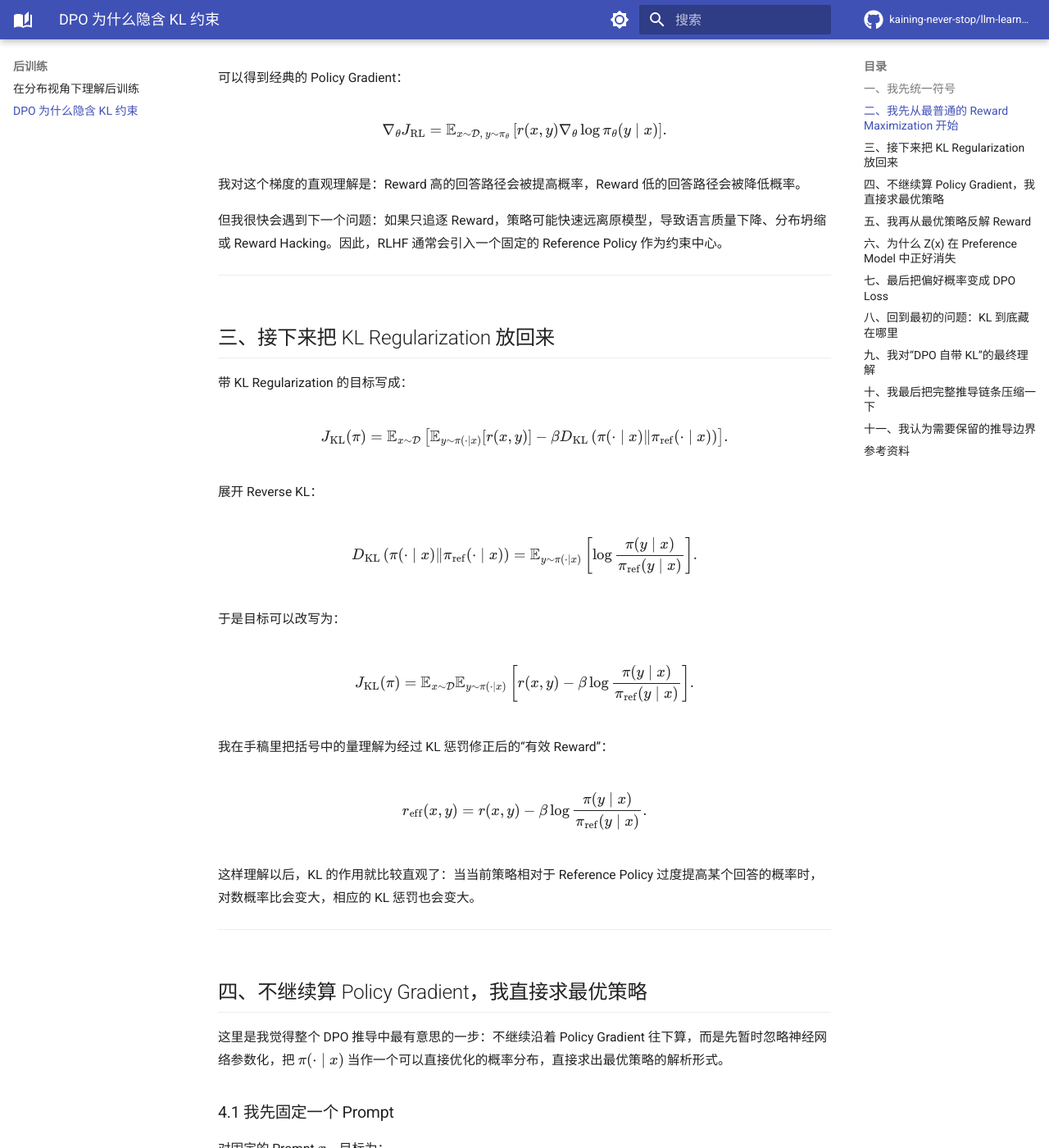
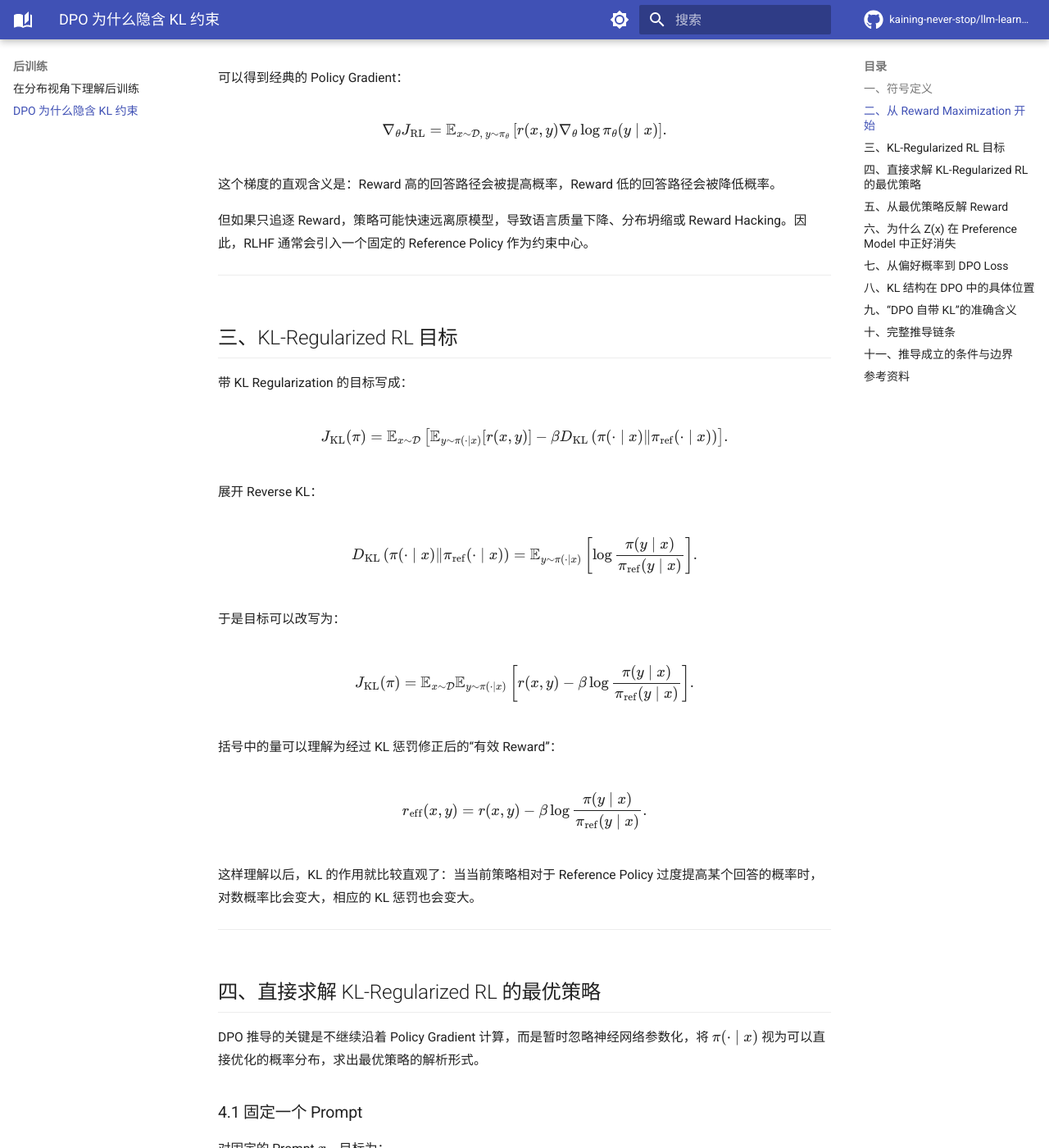
Before and after one commit to kaining-never-stop/llm-learning-notes, an MkDocs documentation site: the page built from docs/post-training/dpo-implicit-kl.md, in a window 1280 px wide and 1400 px high, scrolled down 2331 px. Shown: the whole window at 82% size. Built offline with MkDocs 1.6.1 and Material for MkDocs 9.7.7, drawn with Linux system fonts in a browser that asks for light colours; comment, search, counter and statistics services are not loaded; some of the changed text lies outside the part shown.

Commit message:
Refine DPO article to formal explanatory style

```diff
--- a/docs/post-training/dpo-implicit-kl.md
+++ b/docs/post-training/dpo-implicit-kl.md
@@ -35,7 +35,7 @@ $$
 
 ---
 
-## 一、我先统一符号
+## 一、符号定义
 
 | 符号 | 含义 |
 | --- | --- |
@@ -49,7 +49,7 @@ $$
 | $\beta>0$ | KL Regularization 系数 |
 | $Z(x)$ | 固定 Prompt 下的归一化因子，即 Partition Function |
 
-我这里把 $\pi_\theta(y\mid x)$ 理解为完整回答的序列概率。对自回归语言模型，有：
+这里的 $\pi_\theta(y\mid x)$ 表示完整回答的序列概率。对自回归语言模型，有：
 
 $$
 \log\pi_\theta(y\mid x)
@@ -62,9 +62,9 @@ $$
 
 ---
 
-## 二、我先从最普通的 Reward Maximization 开始
+## 二、从 Reward Maximization 开始
 
-我先暂时不考虑 KL 约束。最直接的强化学习目标，就是最大化模型生成回答的期望 Reward：
+暂时不考虑 KL 约束，最直接的强化学习目标是最大化模型生成回答的期望 Reward：
 
 $$
 J_{\mathrm{RL}}(\theta)
@@ -102,13 +102,13 @@ r(x,y)\nabla_\theta\log\pi_\theta(y\mid x)
 \right].
 $$
 
-我对这个梯度的直观理解是：Reward 高的回答路径会被提高概率，Reward 低的回答路径会被降低概率。
+这个梯度的直观含义是：Reward 高的回答路径会被提高概率，Reward 低的回答路径会被降低概率。
 
-但我很快会遇到下一个问题：如果只追逐 Reward，策略可能快速远离原模型，导致语言质量下降、分布坍缩或 Reward Hacking。因此，RLHF 通常会引入一个固定的 Reference Policy 作为约束中心。
+但如果只追逐 Reward，策略可能快速远离原模型，导致语言质量下降、分布坍缩或 Reward Hacking。因此，RLHF 通常会引入一个固定的 Reference Policy 作为约束中心。
 
 ---
 
-## 三、接下来把 KL Regularization 放回来
+## 三、KL-Regularized RL 目标
 
 带 KL Regularization 的目标写成：
 
@@ -159,7 +159,7 @@ r(x,y)
 \right].
 $$
 
-我在手稿里把括号中的量理解为经过 KL 惩罚修正后的“有效 Reward”：
+括号中的量可以理解为经过 KL 惩罚修正后的“有效 Reward”：
 
 $$
 r_{\mathrm{eff}}(x,y)
@@ -174,11 +174,11 @@ $$
 
 ---
 
-## 四、不继续算 Policy Gradient，我直接求最优策略
+## 四、直接求解 KL-Regularized RL 的最优策略
 
-这里是我觉得整个 DPO 推导中最有意思的一步：不继续沿着 Policy Gradient 往下算，而是先暂时忽略神经网络参数化，把 $\pi(\cdot\mid x)$ 当作一个可以直接优化的概率分布，直接求出最优策略的解析形式。
+DPO 推导的关键是不继续沿着 Policy Gradient 计算，而是暂时忽略神经网络参数化，将 $\pi(\cdot\mid x)$ 视为可以直接优化的概率分布，求出最优策略的解析形式。
 
-### 4.1 我先固定一个 Prompt
+### 4.1 固定一个 Prompt
 
 对固定的 Prompt $x$，目标为：
 
@@ -271,7 +271,7 @@ $$
 \exp\left(\frac{\lambda(x)}{\beta}-1\right).
 $$
 
-推到这里以后，我注意到最后一项与具体回答 $y$ 无关，它只负责让所有回答的概率和重新变成 $1$。将它记为 $1/Z(x)$，就能得到最优策略：
+最后一项与具体回答 $y$ 无关，只负责让所有回答的概率和重新变成 $1$。将它记为 $1/Z(x)$，即可得到最优策略：
 
 $$
 \boxed{
@@ -295,11 +295,11 @@ Z(x)
 }
 $$
 
-我对这个结果的理解是：最优策略不是抛弃 Reference Policy 重新构造一个分布，而是在 Reference Policy 的基础上，使用 $\exp(r/\beta)$ 对每个回答进行 Reward Reweighting，最后再统一归一化。
+这个结果表明：最优策略不是抛弃 Reference Policy 重新构造一个分布，而是在 Reference Policy 的基础上，使用 $\exp(r/\beta)$ 对每个回答进行 Reward Reweighting，最后再统一归一化。
 
-### 4.2 我卡住的一个点：为什么同一个 Prompt 下的 Z(x) 完全相同
+### 4.2 为什么同一个 Prompt 下的 Z(x) 完全相同
 
-这是我手推时专门停下来确认的一点，也是后续能够消去 Partition Function 的关键。
+这是后续能够消去 Partition Function 的关键。
 
 首先，从定义直接看：
 
@@ -331,7 +331,7 @@ $$
 
 因此只需要一个对应的拉格朗日乘子 $\lambda(x)$，而不是为每个回答 $y$ 分别设置一个乘子。由 $\lambda(x)$ 推导出的 $Z(x)$ 自然也对该 Prompt 下的全部回答共享。
 
-我觉得最直观的类比是 Softmax 的分母。对于同一组 Logits，每个类别的分子不同，但所有类别共享同一个分母：
+最直观的类比是 Softmax 的分母。对于同一组 Logits，每个类别的分子不同，但所有类别共享同一个分母：
 
 $$
 p_i=\frac{e^{z_i}}{\sum_j e^{z_j}}.
@@ -339,11 +339,11 @@ $$
 
 这里的回答 $y$ 相当于类别，$\pi_{\mathrm{ref}}(y\mid x)e^{r(x,y)/\beta}$ 相当于未归一化权重，而 $Z(x)$ 就是所有回答共享的分母。
 
-所以我最终确认的是：同一个 Prompt 下的 $Z(x)$ 必然相同；换成另一个 Prompt $x'$ 后，Reference Distribution 和 Reward Landscape 都可能变化，所以一般不要求 $Z(x')=Z(x)$。DPO 能够消去 $Z(x)$，依赖的正是偏好比较中的两个回答共享同一个 Prompt。
+因此，同一个 Prompt 下的 $Z(x)$ 必然相同；换成另一个 Prompt $x'$ 后，Reference Distribution 和 Reward Landscape 都可能变化，所以一般不要求 $Z(x')=Z(x)$。DPO 能够消去 $Z(x)$，依赖的正是偏好比较中的两个回答共享同一个 Prompt。
 
 ---
 
-## 五、我再从最优策略反解 Reward
+## 五、从最优策略反解 Reward
 
 由最优策略：
 
@@ -368,7 +368,7 @@ r(x,y)
 }
 $$
 
-这一步让我把 Reward 与最优策略真正对应起来：
+这一步建立了 Reward 与最优策略之间的对应关系：
 
 $$
 \text{Reward}
@@ -382,7 +382,7 @@ $$
 
 ## 六、为什么 Z(x) 在 Preference Model 中正好消失
 
-接下来，我把刚才反解出的 Reward 代入 Bradley–Terry Preference Model。对于同一个 Prompt $x$ 下的两个回答 $y_w$ 和 $y_l$：
+接下来，将反解出的 Reward 代入 Bradley–Terry Preference Model。对于同一个 Prompt $x$ 下的两个回答 $y_w$ 和 $y_l$：
 
 $$
 p^*(y_w\succ y_l\mid x)
@@ -456,15 +456,15 @@ p^*(y_w\succ y_l\mid x)
 }
 $$
 
-推到这里，我最初的问题已经解决了一半：难以显式计算的 Reward 和 Partition Function 都从偏好概率中消失了，只剩下最优策略与 Reference Policy 的概率比。
+至此，难以显式计算的 Reward 和 Partition Function 都从偏好概率中消失，只剩下最优策略与 Reference Policy 的概率比。
 
 如果比较的是来自不同 Prompt 的两个回答，例如 $y_1\sim\pi(\cdot\mid x_1)$ 与 $y_2\sim\pi(\cdot\mid x_2)$，那么一般会留下 $\log Z(x_1)-\log Z(x_2)$，不能使用上述方式直接消去。这也是标准 DPO 数据使用“同一 Prompt 下成对回答”的理论原因之一。
 
 ---
 
-## 七、最后把偏好概率变成 DPO Loss
+## 七、从偏好概率到 DPO Loss
 
-真实训练中当然不知道最优策略 $\pi^*$，所以我接下来用可训练策略 $\pi_\theta$ 去逼近它。对偏好数据集：
+真实训练中并不知道最优策略 $\pi^*$，因此使用可训练策略 $\pi_\theta$ 去逼近它。对偏好数据集：
 
 $$
 \mathcal D
@@ -524,7 +524,7 @@ $$
 
 ---
 
-## 八、回到最初的问题：KL 到底藏在哪里
+## 八、KL 结构在 DPO 中的具体位置
 
 ### 8.1 对数概率比就是 KL 的基本组成
 
@@ -544,7 +544,7 @@ D_{\mathrm{KL}}
 \right].
 $$
 
-我现在再回头看 DPO Loss，会发现它使用的正是这个 Log Probability Ratio。区别在于，DPO 没有再对当前策略的全部回答分布显式求期望，而是比较偏好样本中 Chosen 与 Rejected 的两个 Log Ratio。
+DPO Loss 使用的正是这个 Log Probability Ratio。区别在于，DPO 没有再对当前策略的全部回答分布显式求期望，而是比较偏好样本中 Chosen 与 Rejected 的两个 Log Ratio。
 
 ### 8.2 Reference Policy 来源于原始 KL-Regularized RL 目标
 
@@ -563,7 +563,7 @@ $$
 \beta D_{\mathrm{KL}}(\pi\Vert\pi_{\mathrm{ref}}).
 $$
 
-因此，我认为更准确的说法不是“DPO Loss 里面显式包含一个 KL Divergence”，而是：
+因此，更准确的说法不是“DPO Loss 里面显式包含一个 KL Divergence”，而是：
 
 > DPO 的 Preference Logit 使用了由 KL-Regularized RL 最优策略诱导出的隐式 Reward 参数化，因此继承了 Reference Policy 所定义的相对概率坐标系。
 
@@ -588,9 +588,9 @@ Reference Policy 是固定的，不会产生参数梯度；但它参与 $m_\thet
 
 ---
 
-## 九、我对“DPO 自带 KL”的最终理解
+## 九、“DPO 自带 KL”的准确含义
 
-“DPO 自带 KL”可以作为一个很直观的表述，但我认为必须给它加上边界。
+“DPO 自带 KL”可以作为直观表述，但必须明确其适用边界。
 
 ### 可以这样理解
 
@@ -619,9 +619,9 @@ $$
 
 ---
 
-## 十、我最后把完整推导链条压缩一下
+## 十、完整推导链条
 
-推到最后，我把整个过程压缩成下面这条链：
+完整过程可以压缩成下面这条链：
 
 $$
 \boxed{
@@ -648,17 +648,17 @@ $$
 }
 $$
 
-如果只保留一句话，我会这样总结：
+核心结论可以概括为：
 
 > DPO 先利用 KL-Regularized RL 的最优解，把 Reward 写成 Policy 与 Reference Policy 的对数概率比；再利用同一 Prompt 内偏好比较只依赖 Reward Difference 的性质，消去共同的 $Z(x)$，最终将 RLHF 目标转换成可以直接训练 Policy 的二分类目标。
 
-这也是我手推之后觉得最巧妙的地方：DPO 表面上绕开了 Reward Model 和 RL Loop，但不是把 RLHF 的理论结构丢掉了，而是通过一次重参数化把它折叠进了 Preference Classification。
+DPO 最巧妙的地方在于：它表面上绕开了 Reward Model 和 RL Loop，但并没有丢弃 RLHF 的理论结构，而是通过一次重参数化将其折叠进 Preference Classification。
 
 ---
 
-## 十一、我认为需要保留的推导边界
+## 十一、推导成立的条件与边界
 
-为了避免把这条结论无限外推，我认为还需要明确它依赖的基本条件：
+为了避免将结论无限外推，还需要明确该推导依赖的基本条件：
 
 1. $\beta>0$；
 2. 在所讨论的回答支持集上，$\pi_{\mathrm{ref}}(y\mid x)>0$；
```
